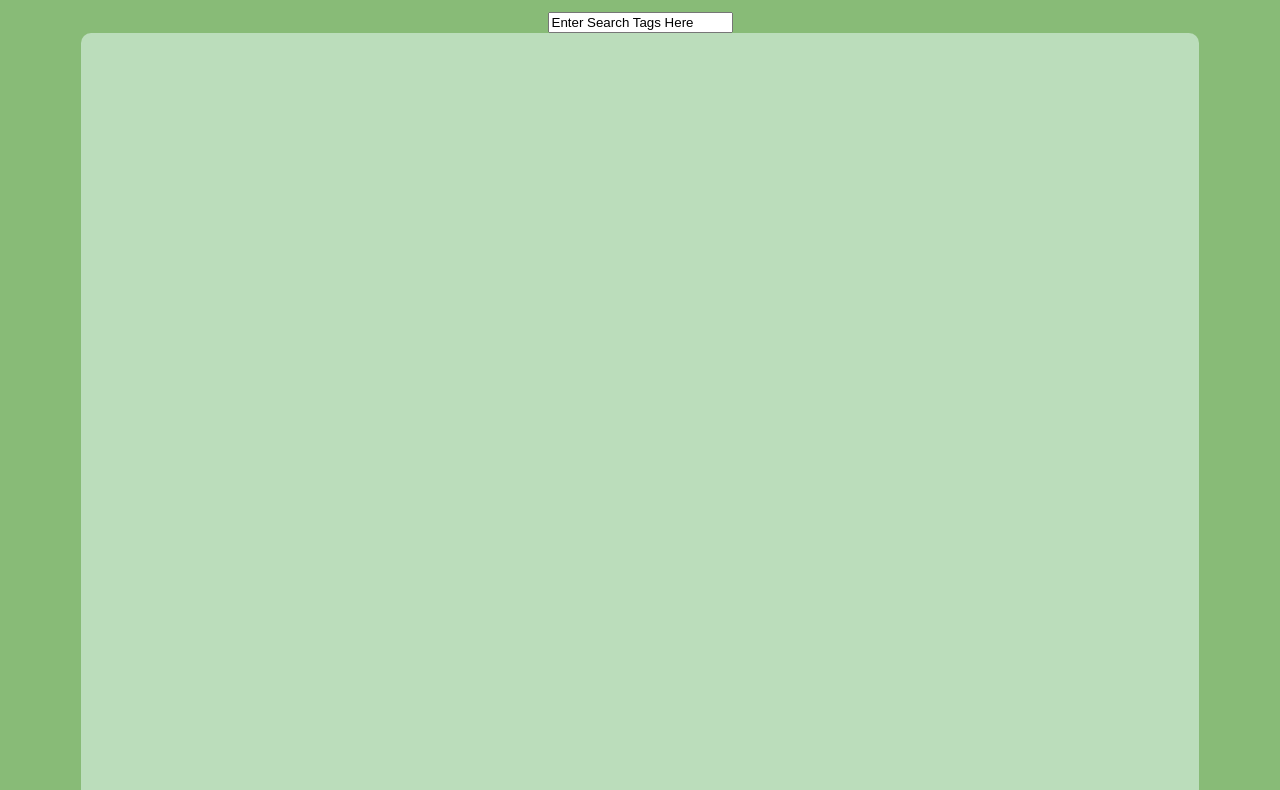
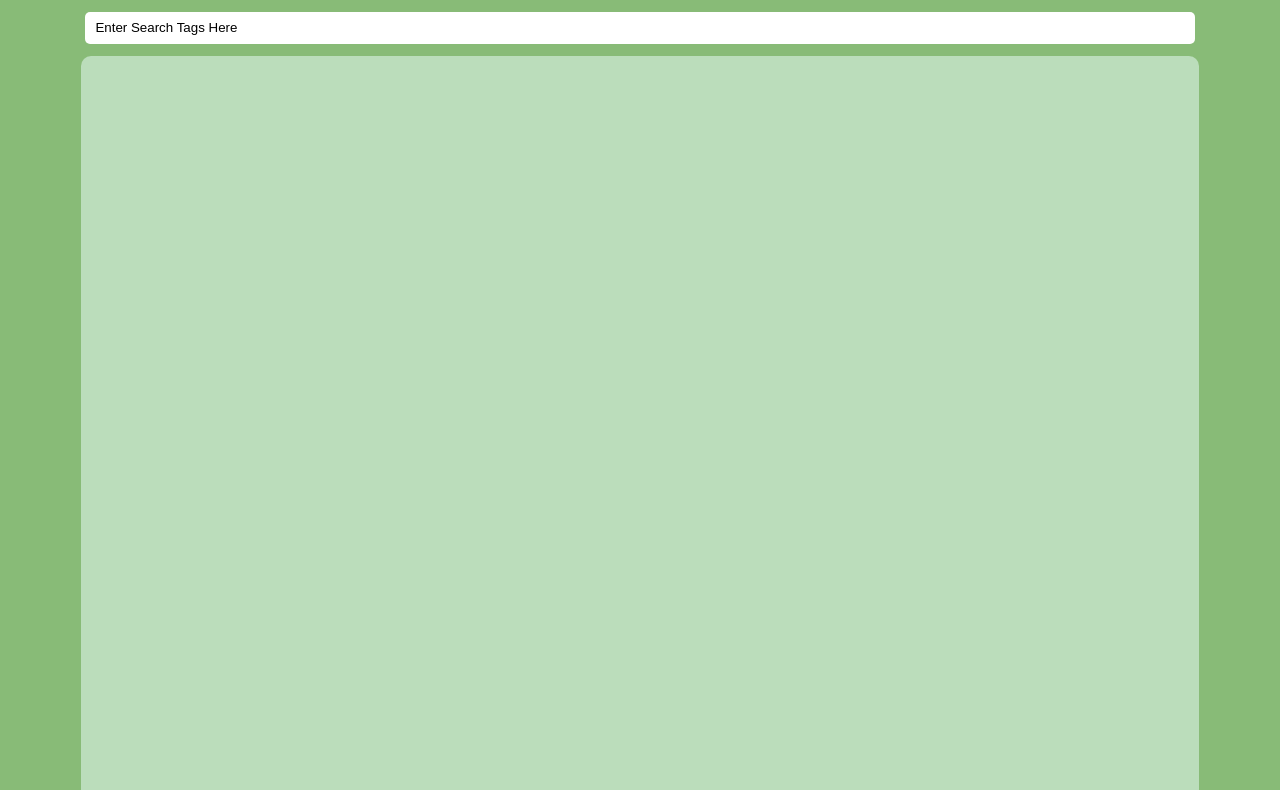
Before and after one commit to CS1530-Brain-Bank/main_project, a plain HTML site: page search.html in a window 1280 px wide. Shown: the part 168-958 px from the top of the page. Drawn offline with Linux system fonts and the light colour scheme.

Commit message:
Update default.css

```diff
--- a/default.css
+++ b/default.css
@@ -93,6 +93,14 @@ input[type=password] {
 	height: 32px;
 	text-indent: 8px;
 	width: 320px;
+}
+input[type=search] {
+	border: none;
+	border-radius: 5px;
+	height: 32px;
+	margin-bottom: 12px;
+	text-indent: 8px;
+	width: 97.5%;
 }
 input[type=text] {
 	border: none;
```
